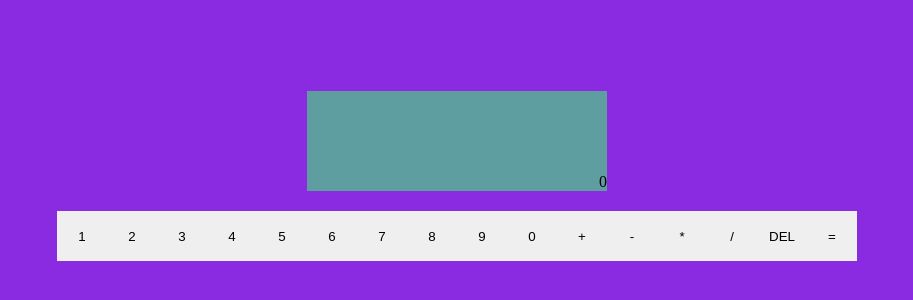
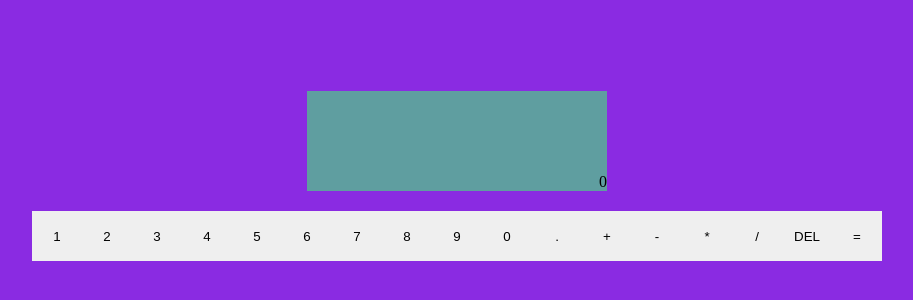
Before and after one commit to samuk16/calculator, a plain HTML site: page index.html in a window 1280 px wide. Shown: the part 224-524 px from the top of the page, without its empty margins (183-1096 px from the left). Drawn offline with Linux system fonts and the light colour scheme.

Commit message:
Add the mathematical sign . to the number container

```diff
--- a/index.html
+++ b/index.html
@@ -31,6 +31,7 @@
             <button class="num n8 btn" value="8">8</button>
             <button class="num n9 btn" value="9">9</button>
             <button class="num n0 btn" value="0">0</button>
+            <button class="num . btn" value=".">.</button>
             <button class="operator btn" value="+">+</button>
             <button class="operator btn" value="-">-</button>
             <button class="operator btn" value="*">*</button>
```
